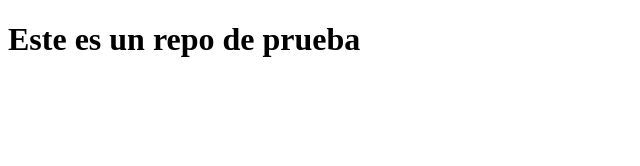
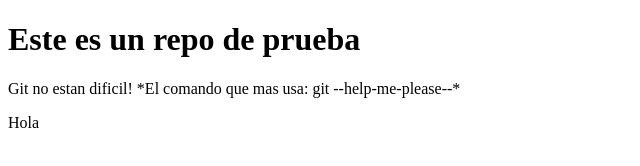
Before and after one commit to VioletDarklight/Repodeprueba, a plain HTML site: page index.html in a window 1280 px wide. Shown: the whole page, without its empty margins (0-640 px from the left). Drawn offline with Linux system fonts and the light colour scheme.

Commit message:
Parrafo agregado + Video

```diff
--- a/index.html
+++ b/index.html
@@ -7,5 +7,8 @@
 </head>
 <body>
  <h1>Este es un repo de prueba</h1>
+ <p>Git no estan dificil! *El comando que mas usa: git --help-me-please--*</p>
+ <a href="https://youtu.be/PGNiXGX2nLU?si=6ldoGhvHwvh1llyq"></a>
+ <p>Hola</p>
 </body>
 </html>
```
